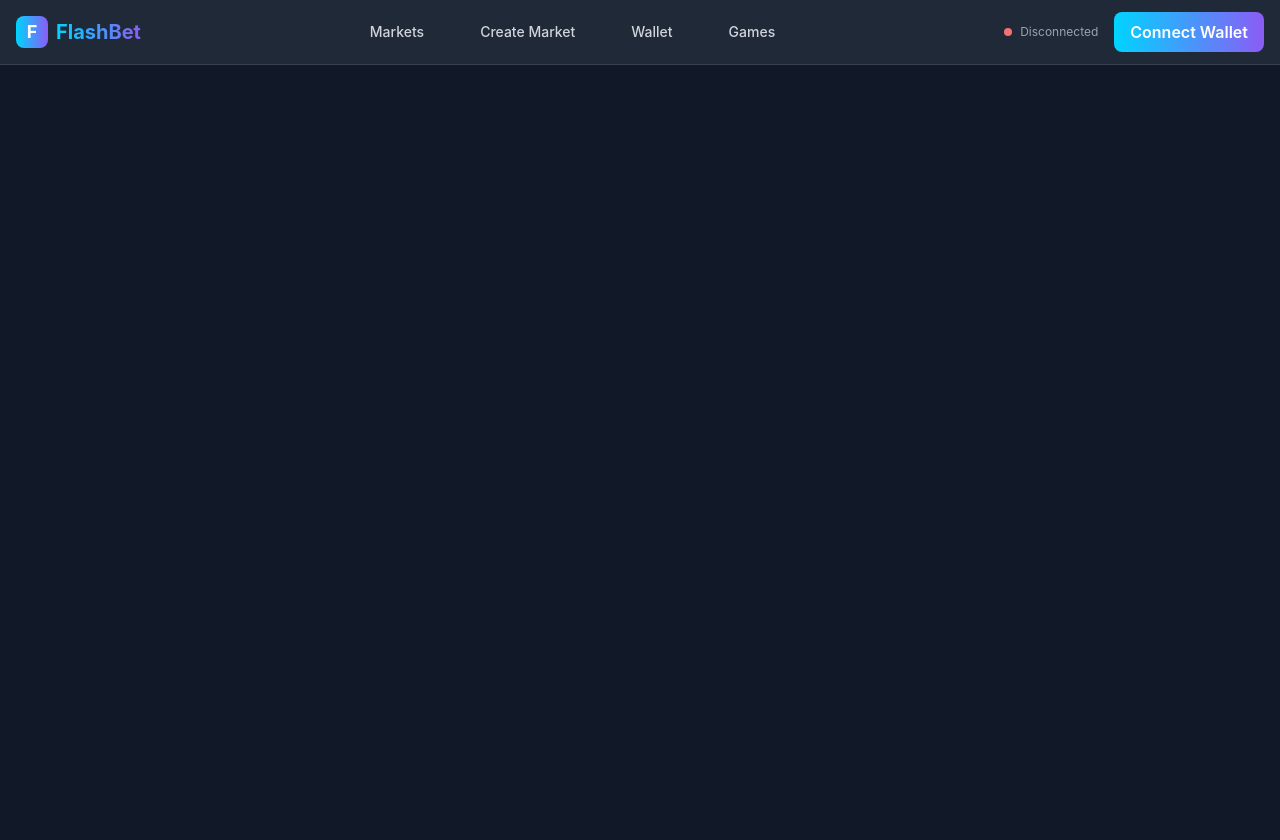
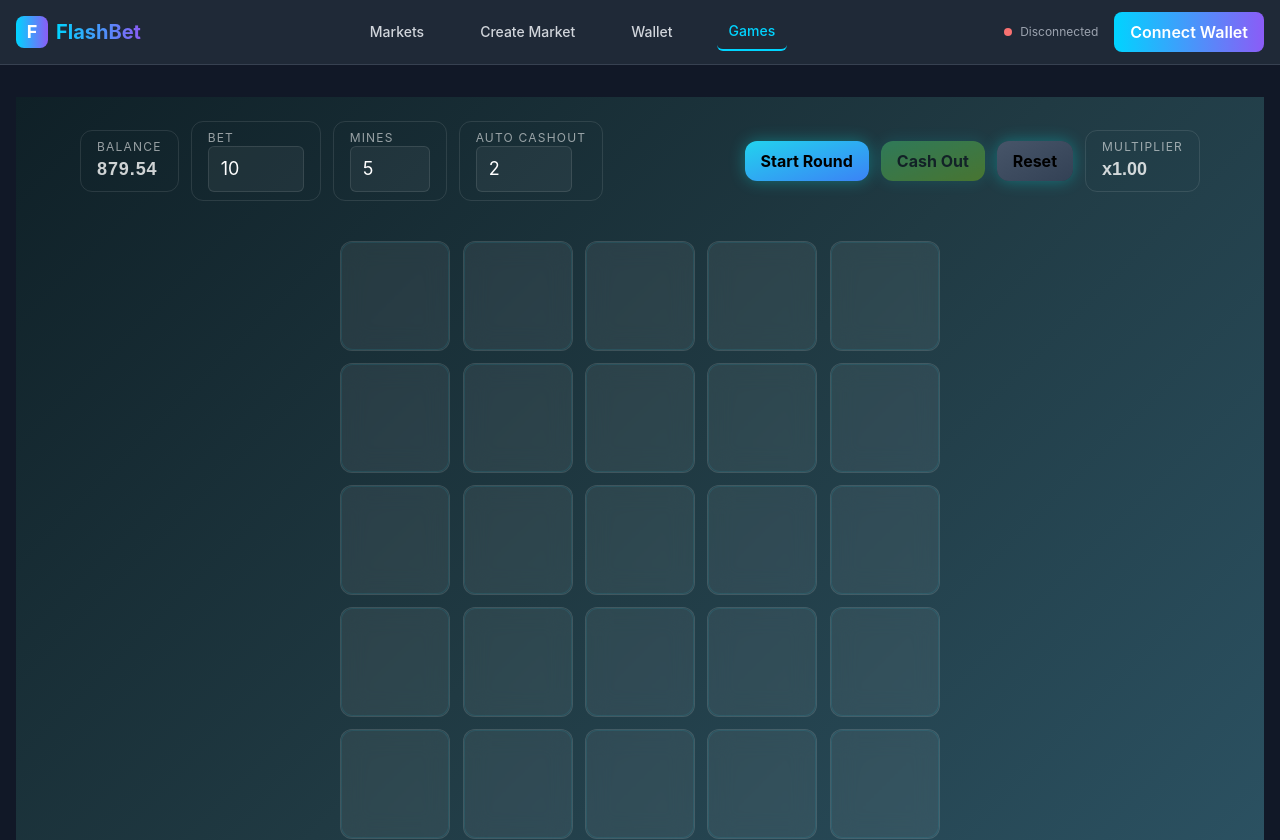
Before and after one commit to Anu062004/Prediction-Market, a React (Vite) app in the folder frontend/: page /mines in a window 1280 px wide. Shown: the top 840 px of the page. Before the commit the page ends 800 px from the top, so only its background shows below. Built offline with nearby package versions, Linux system fonts and the light colour scheme; no server answers; the HTML template or start-up script is replaced by a standard one.

Commit message:
feat(mines-react): Neon-styled Mines page with animated grid and HUD

```diff
--- a/frontend/src/App.jsx
+++ b/frontend/src/App.jsx
@@ -8,6 +8,7 @@ import Home from './pages/Home'
 import MarketDetail from './pages/MarketDetail'
 import Wallet from './pages/Wallet'
 import CreateMarket from './pages/CreateMarket'
+import Mines from './pages/Mines'
 
 function App() {
   return (
@@ -22,6 +23,7 @@ function App() {
                 <Route path="/market/:id" element={<MarketDetail />} />
                 <Route path="/wallet" element={<Wallet />} />
                 <Route path="/create" element={<CreateMarket />} />
+                <Route path="/mines" element={<Mines />} />
               </Routes>
             </main>
             <Toaster
--- /dev/null
+++ b/frontend/src/components/MinesGrid.jsx
@@ -0,0 +1,72 @@
+import React from 'react'
+import { motion } from 'framer-motion'
+
+const tileVariants = {
+  initial: { rotateY: 0, scale: 1, boxShadow: '0 0 0px rgba(0,255,255,0)' },
+  hover: { scale: 1.02, boxShadow: '0 0 12px rgba(0,255,255,0.35)' },
+  flip: { rotateY: 180, transition: { duration: 0.35 } }
+}
+
+const face = (state) => {
+  switch (state) {
+    case 'safe':
+      return (
+        <div className="flex items-center justify-center w-full h-full">
+          <span className="text-cyan-300 text-2xl drop-shadow-[0_0_8px_#00ffff]">💎</span>
+        </div>
+      )
+    case 'mine':
+      return (
+        <div className="flex items-center justify-center w-full h-full">
+          <span className="text-pink-500 text-2xl drop-shadow-[0_0_8px_#ff0040]">💣</span>
+        </div>
+      )
+    default:
+      return null
+  }
+}
+
+export default function MinesGrid({ grid, onReveal, disabled }) {
+  return (
+    <div className="mx-auto" style={{ width: 600, maxWidth: '92vw' }}>
+      <div className="grid grid-cols-5 gap-3 place-items-center">
+        {grid.map((state, idx) => (
+          <motion.button
+            key={idx}
+            className="relative w-[110px] h-[110px] max-w-[18vw] max-h-[18vw] rounded-xl bg-white/5 border border-white/10 backdrop-blur-md [transform-style:preserve-3d]"
+            variants={tileVariants}
+            initial="initial"
+            whileHover={!disabled && state==='hidden' ? 'hover' : undefined}
+            animate={state !== 'hidden' ? 'flip' : 'initial'}
+            onClick={() => !disabled && state==='hidden' && onReveal(idx)}
+            style={{ perspective: 800 }}
+          >
+            {/* front */}
+            <div className="absolute inset-0 rounded-xl bg-white/[0.02] border border-cyan-400/10 [backface-visibility:hidden]" />
+            {/* back */}
+            <div className="absolute inset-0 rounded-xl [transform:rotateY(180deg)] [backface-visibility:hidden] bg-gradient-to-br from-cyan-900/20 to-cyan-500/10">
+              {face(state)}
+            </div>
+            {/* glow ring */}
+            {state === 'safe' && (
+              <motion.span
+                className="absolute inset-0 rounded-xl"
+                initial={{ boxShadow: '0 0 0px rgba(0,255,255,0)' }}
+                animate={{ boxShadow: ['0 0 0px rgba(0,255,255,0)', '0 0 20px rgba(0,255,255,0.35)', '0 0 0px rgba(0,255,255,0)'] }}
+                transition={{ duration: 0.9 }}
+              />
+            )}
+            {state === 'mine' && (
+              <motion.span
+                className="absolute -inset-2 rounded-2xl"
+                initial={{ boxShadow: '0 0 0px rgba(255,0,64,0)' }}
+                animate={{ boxShadow: ['0 0 0px rgba(255,0,64,0)', '0 0 30px rgba(255,0,64,0.45)', '0 0 0px rgba(255,0,64,0)'] }}
+                transition={{ duration: 0.6 }}
+              />
+            )}
+          </motion.button>
+        ))}
+      </div>
+    </div>
+  )
+}
--- a/frontend/src/components/Navbar.jsx
+++ b/frontend/src/components/Navbar.jsx
@@ -60,14 +60,14 @@ const Navbar = () => {
             >
               Wallet
             </Link>
-            <a
-              href="http://localhost:5173/"
-              target="_blank"
-              rel="noreferrer"
-              className={`px-3 py-2 rounded-md text-sm font-medium transition-colors text-gray-300 hover:text-white`}
+            <Link
+              to="/mines"
+              className={`px-3 py-2 rounded-md text-sm font-medium transition-colors ${
+                isActive('/mines') ? 'text-neon-blue border-b-2 border-neon-blue' : 'text-gray-300 hover:text-white'
+              }`}
             >
               Games
-            </a>
+            </Link>
           </div>
 
           {/* Status Indicators & Wallet */}
--- /dev/null
+++ b/frontend/src/pages/Mines.jsx
@@ -0,0 +1,140 @@
+import React, { useEffect, useMemo, useState } from 'react'
+import { motion, AnimatePresence, useMotionValue, useTransform, animate } from 'framer-motion'
+import MinesGrid from '../components/MinesGrid'
+
+const colors = {
+  bg: 'linear-gradient(135deg, #0F2027 0%, #203A43 50%, #2C5364 100%)'
+}
+
+const genMines = (n) => {
+  const s = new Set()
+  while (s.size < n) s.add(Math.floor(Math.random() * 25))
+  return s
+}
+
+export default function Mines() {
+  const [balance, setBalance] = useState(879.54)
+  const [bet, setBet] = useState(10)
+  const [mines, setMines] = useState(5)
+  const [auto, setAuto] = useState(2.0)
+  const [multiplier, setMultiplier] = useState(1.0)
+  const [grid, setGrid] = useState(() => Array(25).fill('hidden'))
+  const [active, setActive] = useState(false)
+  const [mineSet, setMineSet] = useState(new Set())
+
+  const balMv = useMotionValue(balance)
+  const balText = useTransform(balMv, (v) => v.toFixed(2))
+  const multMv = useMotionValue(multiplier)
+  const multText = useTransform(multMv, (v) => `x${v.toFixed(2)}`)
+
+  useEffect(() => { const c = animate(balMv, balance, { duration: .4 }); return () => c.stop() }, [balance])
+  useEffect(() => { const c = animate(multMv, multiplier, { duration: .3 }); return () => c.stop() }, [multiplier])
+
+  const disabled = useMemo(() => !active, [active])
+
+  const startRound = () => {
+    if (active) return
+    if (bet > balance) return
+    setBalance((b) => b - bet)
+    setMultiplier(1.0)
+    setGrid(Array(25).fill('hidden'))
+    const s = genMines(mines)
+    setMineSet(s)
+    setActive(true)
+  }
+
+  const cashOut = () => {
+    if (!active) return
+    const win = bet * multiplier
+    setBalance((b) => b + win)
+    setActive(false)
+  }
+
+  const onReveal = (idx) => {
+    if (!active) return
+    setGrid((g) => {
+      if (g[idx] !== 'hidden') return g
+      const copy = [...g]
+      if (mineSet.has(idx)) {
+        copy[idx] = 'mine'
+        setActive(false)
+      } else {
+        copy[idx] = 'safe'
+        const growth = Math.max(0.05, Math.min(0.35, mines / 20))
+        setMultiplier((m) => parseFloat((m * (1 + growth)).toFixed(3)))
+      }
+      return copy
+    })
+  }
+
+  useEffect(() => {
+    if (active && multiplier >= auto) cashOut()
+  }, [multiplier, auto, active])
+
+  return (
+    <div className="min-h-[calc(100vh-4rem)]" style={{ background: colors.bg }}>
+      <div className="mx-auto max-w-6xl px-4 py-6">
+        {/* HUD */}
+        <div className="flex flex-wrap items-center gap-3 justify-between">
+          <div className="flex flex-wrap items-center gap-3">
+            <GlassPanel label="Balance">
+              <motion.span className="font-extrabold tracking-wider" style={{ fontFamily: 'Orbitron, sans-serif' }}>{balText}</motion.span>
+            </GlassPanel>
+            <GlassPanel label="Bet">
+              <input type="number" min={1} step={1} value={bet} onChange={(e)=>setBet(parseFloat(e.target.value||'0'))} className="w-24 bg-white/5 border border-white/10 rounded-md px-3 py-2 outline-none text-white" />
+            </GlassPanel>
+            <GlassPanel label="Mines">
+              <input type="number" min={1} max={10} step={1} value={mines} onChange={(e)=>setMines(Math.max(1,Math.min(10,parseInt(e.target.value||'1'))))} className="w-20 bg-white/5 border border-white/10 rounded-md px-3 py-2 outline-none text-white" />
+            </GlassPanel>
+            <GlassPanel label="Auto Cashout">
+              <input type="number" min={1.01} step={0.01} value={auto} onChange={(e)=>setAuto(Math.max(1.01,parseFloat(e.target.value||'1.01')))} className="w-24 bg-white/5 border border-white/10 rounded-md px-3 py-2 outline-none text-white" />
+            </GlassPanel>
+          </div>
+
+          <div className="flex items-center gap-3">
+            <NeonButton color="from-cyan-400 to-blue-500" onClick={startRound} disabled={active}>Start Round</NeonButton>
+            <NeonButton color="from-green-400 to-lime-500" onClick={cashOut} disabled={!active}>Cash Out</NeonButton>
+            <NeonButton color="from-slate-600 to-slate-700" onClick={()=>{ setActive(false); setGrid(Array(25).fill('hidden')); setMultiplier(1.0); }}>Reset</NeonButton>
+            <GlassPanel label="Multiplier">
+              <motion.span className="neon-text font-extrabold" style={{ fontFamily: 'Orbitron, sans-serif' }}>{multText}</motion.span>
+            </GlassPanel>
+          </div>
+        </div>
+
+        {/* Grid */}
+        <div className="mt-10 flex justify-center">
+          <MinesGrid grid={grid} onReveal={onReveal} disabled={!active} />
+        </div>
+
+        {/* Hint + Provably fair */}
+        <div className="mt-8 flex items-center justify-between text-white/70 text-sm">
+          <div>Click safe tiles to increase multiplier. Hit a mine and lose your stake.</div>
+          <div className="glass-panel px-3 py-1 rounded-md border border-white/10">Provably fair • seed {String(mineSet.values().next().value ?? 0).toString().slice(0,6)}…</div>
+        </div>
+      </div>
+    </div>
+  )
+}
+
+function GlassPanel({ label, children }) {
+  return (
+    <div className="glass-panel px-4 py-2 rounded-xl border border-white/10 text-white/80">
+      <div className="text-xs uppercase tracking-widest opacity-70">{label}</div>
+      <div className="text-lg">{children}</div>
+    </div>
+  )
+}
+
+function NeonButton({ children, color, onClick, disabled }) {
+  return (
+    <motion.button
+      whileHover={!disabled ? { scale: 1.03 } : undefined}
+      whileTap={!disabled ? { scale: 0.98 } : undefined}
+      onClick={disabled ? undefined : onClick}
+      className={`px-4 py-2 rounded-xl bg-gradient-to-br ${color} text-black font-bold shadow-[0_0_16px_rgba(0,255,255,.3)] disabled:opacity-40 disabled:cursor-not-allowed`}
+      disabled={disabled}
+    >
+      {children}
+    </motion.button>
+  )
+}
```
Also changed, not shown: 2 other files (tests, documents, lock files or other folders).
